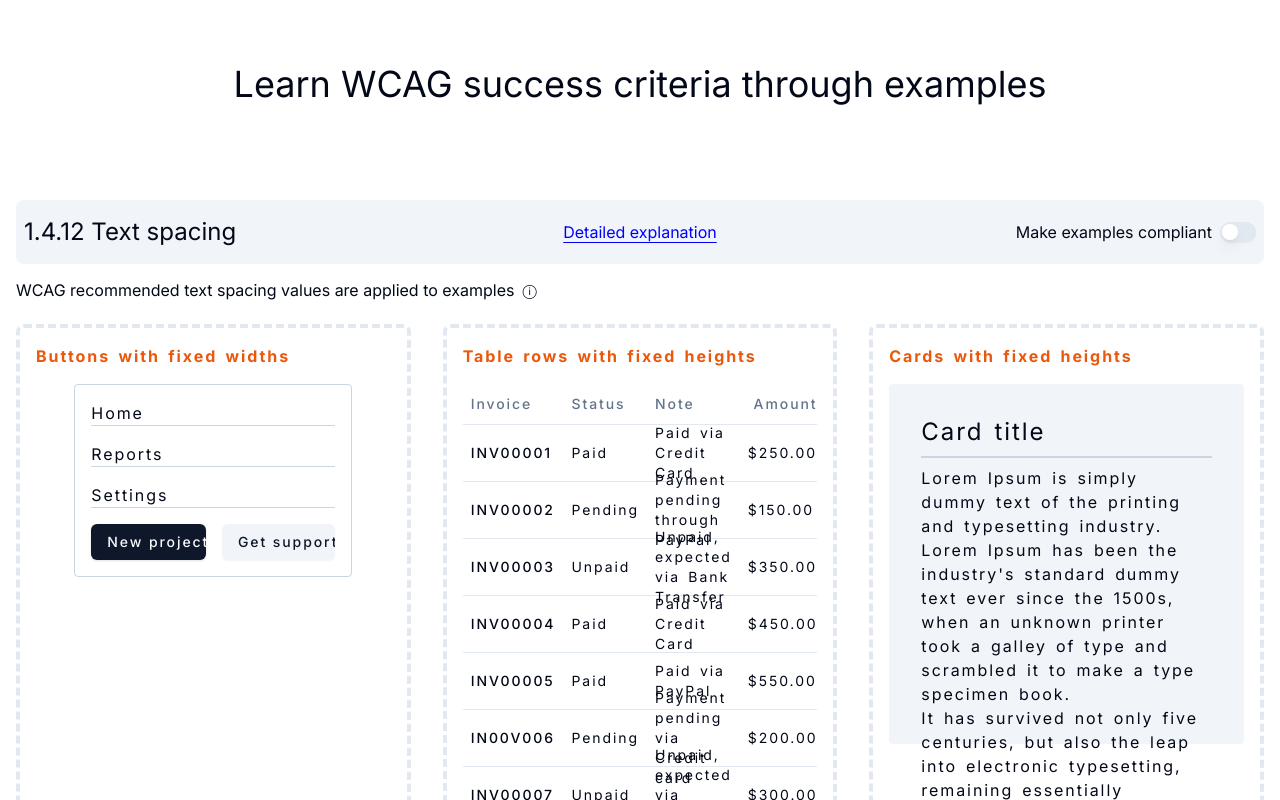
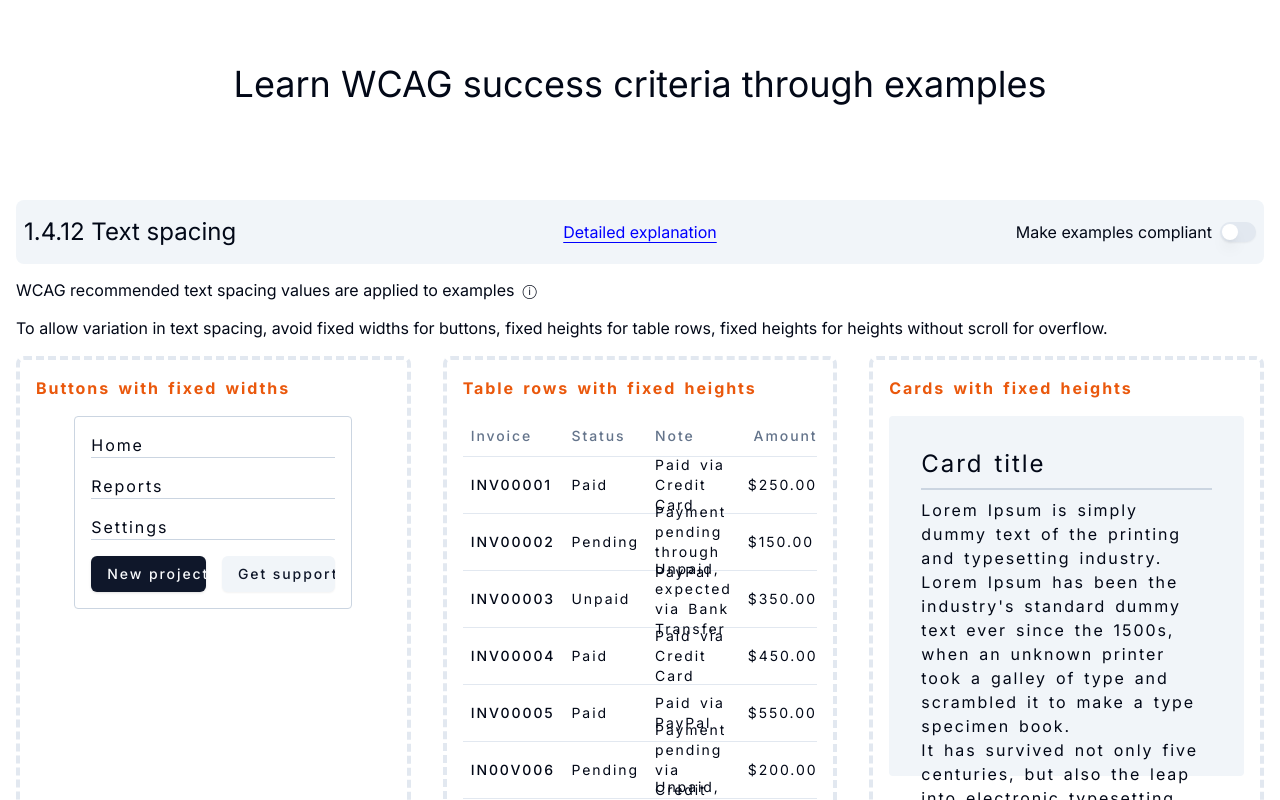
Before and after one commit to vivek-g-browserstack/interactive-wcag-examples, a Next.js app: page / in a window 1280 px wide. Shown: the top 800 px of the page. Built offline with nearby package versions, Linux system fonts and the light colour scheme.

Commit message:
Add help text

```diff
--- a/src/components/TextSpacing/index.tsx
+++ b/src/components/TextSpacing/index.tsx
@@ -56,7 +56,7 @@ export function TextSpacing() {
                 </div>
             </div>
 
-            <div className="flex gap-2 items-center mb-4">
+            <div className="flex gap-2 items-center mb-2">
                 {/* <label htmlFor="text-spacing-apply-wcag-values">Apply WCAG text spacing values</label>
                 <Switch
                     checked={applyWCAGValues}
@@ -87,6 +87,8 @@ export function TextSpacing() {
                 </span>
             </div>
 
+            <p className="mb-4">To allow variation in text spacing, avoid fixed widths for buttons, fixed heights for table rows, fixed heights for heights without scroll for overflow. </p>
+
             <div id="text-spacing-wcag" className="grid grid-cols-3 gap-8">
                 <div className="p-4 rounded-lg border-4 border-dashed border-slate-200">
                     <h3 className="font-bold mb-4 text-orange-600">Buttons with fixed widths</h3>
```
